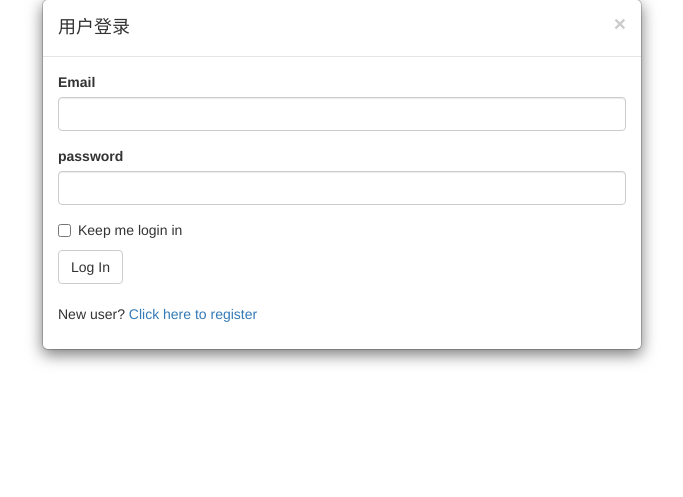
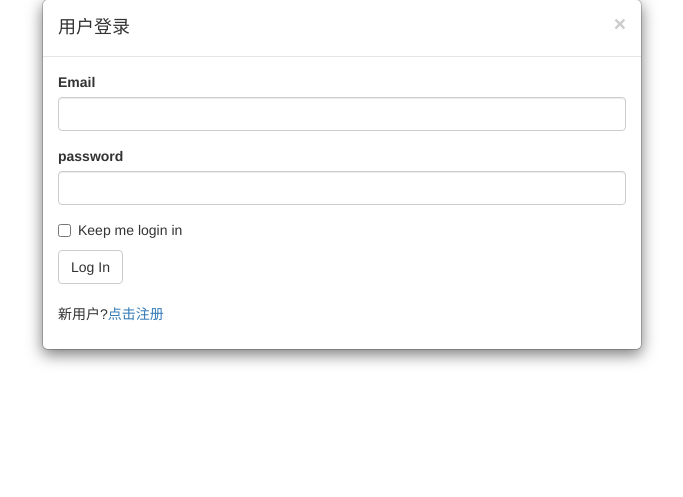
Before and after one commit to xielanbo888/newblog, a Flask app: page /auth/login in a window 1280 px wide. Shown: the part 227-724 px from the top of the page, without its empty margins (298-981 px from the left). Run offline with Flask 2, Linux system fonts and the light colour scheme; some libraries are stand-ins or nearby versions.

Commit message:
修改login.html

```diff
--- a/app/templates/auth/login.html
+++ b/app/templates/auth/login.html
@@ -19,8 +19,7 @@
                 {{ wtf.quick_form(form) }}
                 <br>
                 <p>
-                    New user?
-                    <a href="{{ url_for('auth.register') }}">Click here to register</a>
+                    新用户?<a href="{{ url_for('auth.register') }}">点击注册</a>
                 </p>
             </div>
 		</div><!-- /.modal-content -->
```
